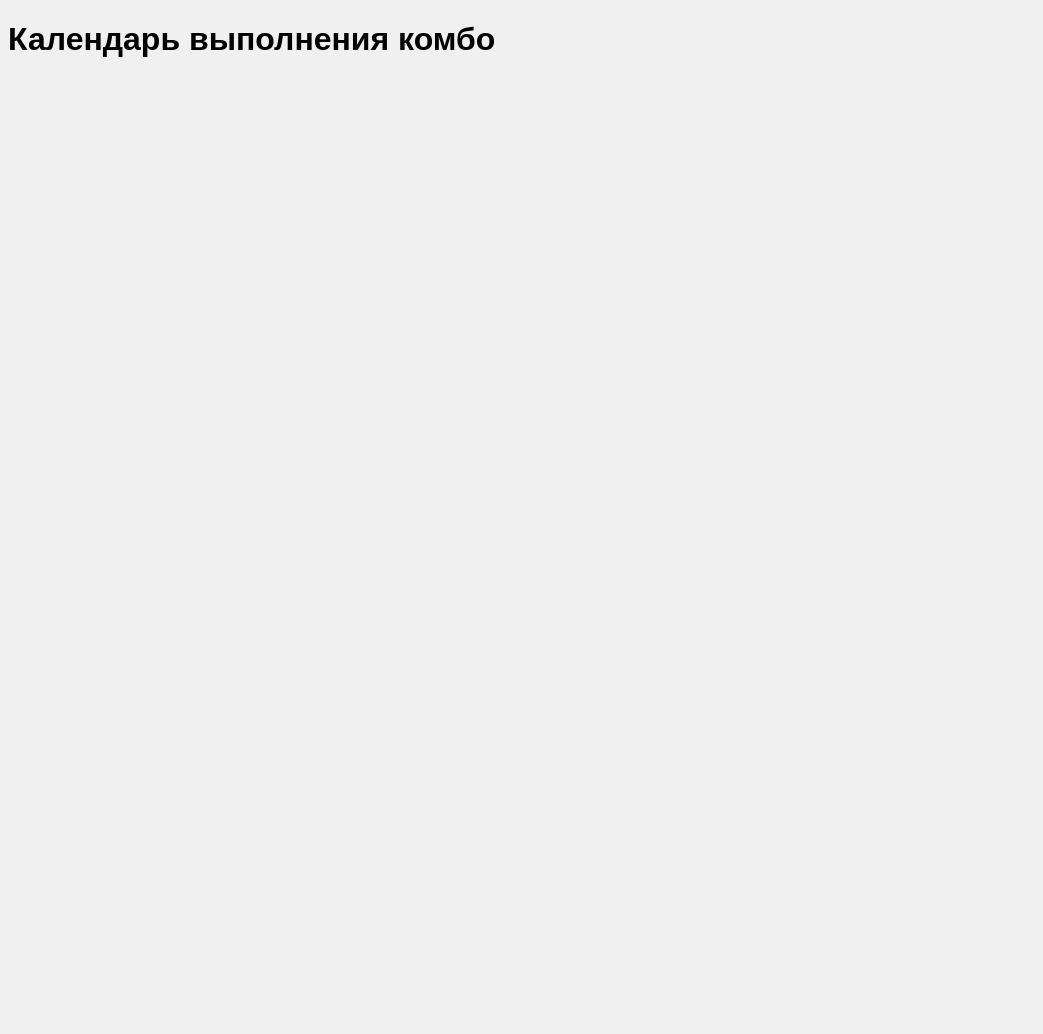
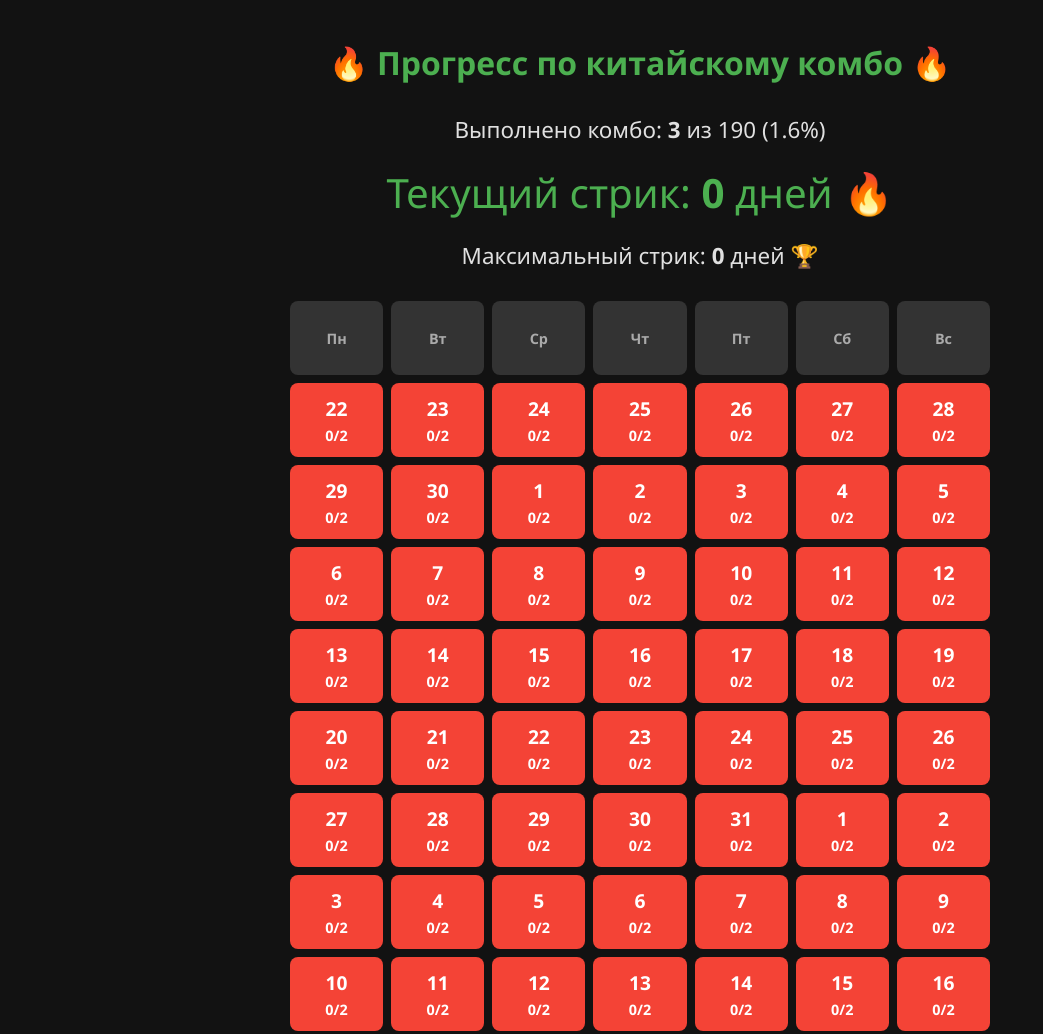
Before and after one commit to wwwgolybfs-dev/kacalka_bot, a plain HTML site: page index.html in a window 1280 px wide. Shown: the top 1034 px of the page, without its empty margins (0-1043 px from the left). Before the commit the page ends 800 px from the top, so only its background shows below. Drawn offline with Linux system fonts and the light colour scheme; no server answers.

Commit message:
Update index.html

```diff
--- a/index.html
+++ b/index.html
@@ -2,63 +2,131 @@
 <html lang="ru">
 <head>
     <meta charset="UTF-8">
-    <title>Фитнес-Трекер</title>
+    <meta name="viewport" content="width=device-width, initial-scale=1.0">
+    <title>Качалка Бот — Прогресс</title>
     <style>
-        body { font-family: Arial, sans-serif; background: #f0f0f0; }
-        .calendar { display: grid; grid-template-columns: repeat(7, 1fr); gap: 5px; max-width: 400px; margin: 20px auto; }
-        .day { text-align: center; padding: 10px; border: 1px solid #ccc; background: #fff; }
-        .completed { background: #4caf50; color: white; } /* Зеленый для выполненных */
-        .partial { background: #ffeb3b; } /* Желтый для частичных */
-        .missed { background: #f44336; color: white; } /* Красный для пропущенных */
-        #stats { text-align: center; font-size: 18px; }
+        body { font-family: 'Segoe UI', Arial, sans-serif; background: #121212; color: #e0e0e0; margin: 0; padding: 20px; text-align: center; }
+        h1 { color: #4caf50; }
+        .calendar { display: grid; grid-template-columns: repeat(7, 1fr); gap: 8px; max-width: 700px; margin: 30px auto; }
+        .day { padding: 12px; border-radius: 8px; font-weight: bold; min-height: 50px; display: flex; flex-direction: column; justify-content: center; }
+        .header { background: #333; color: #aaa; font-size: 0.9em; }
+        .completed { background: #4caf50; color: white; }
+        .partial { background: #ffeb3b; color: black; }
+        .missed { background: #f44336; color: white; }
+        .future { background: #333; color: #666; opacity: 0.5; }
+        .day-number { font-size: 1.2em; }
+        .combos { font-size: 0.9em; margin-top: 4px; }
+        #stats { font-size: 1.4em; margin: 30px; }
+        .streak { font-size: 1.8em; color: #4caf50; margin: 20px 0; }
+        #last-update { font-size: 0.8em; color: #888; margin-top: 40px; }
     </style>
 </head>
 <body>
-    <h1>Календарь выполнения комбо</h1>
-    <div id="calendar" class="calendar"></div>
-    <div id="stats"></div>
+    <h1>🔥 Прогресс по китайскому комбо 🔥</h1>
+    <div id="stats">Загрузка данных...</div>
+    <div class="calendar" id="calendar"></div>
+    <div id="last-update"></div>
 
     <script>
-        const repo = 'YOUR_USERNAME/fitness-bot';  // Замени на свой
-        const jsonUrl = `https://raw.githubusercontent.com/${repo}/main/data.json`;
+        const jsonUrl = 'https://raw.githubusercontent.com/wwwgolybfs-dev/kacalka_bot/main/data.json';
 
-        fetch(jsonUrl)
-            .then(response => response.json())
+        function loadData() {
+            // Обходим кэш — добавляем timestamp
+            fetch(jsonUrl + '?t=' + new Date().getTime())
+                .then(r => {
+                    if (!r.ok) throw new Error('Не удалось загрузить data.json');
+                    return r.json();
+                })
                 .then(data => {
-                const days = data.days;
-                const calendarDiv = document.getElementById('calendar');
-                const statsDiv = document.getElementById('stats');
+                    const days = data.days || {};
+                    const calendar = document.getElementById('calendar');
+                    const stats = document.getElementById('stats');
+                    const lastUpdate = document.getElementById('last-update');
+                    calendar.innerHTML = '';
 
-                // Генерация календаря (последние 30 дней для примера)
+                    // Заголовки дней недели (начиная с Пн)
+                    ['Пн', 'Вт', 'Ср', 'Чт', 'Пт', 'Сб', 'Вс'].forEach(dayName => {
+                        const header = document.createElement('div');
+                        header.className = 'day header';
+                        header.textContent = dayName;
+                        calendar.appendChild(header);
+                    });
+
                     const today = new Date();
+                    const startDate = new Date(today);
+                    startDate.setDate(today.getDate() - 90); // ~3 месяца назад
+
+                    // Находим первый понедельник до startDate
+                    const firstDay = new Date(startDate);
+                    const dayOfWeek = firstDay.getDay(); // 0 = Вс, 1 = Пн, ...
+                    const offset = dayOfWeek === 0 ? 6 : dayOfWeek - 1; // Смещение до Пн
+                    firstDay.setDate(firstDay.getDate() - offset);
+
                     let totalCombos = 0;
-                let totalDays = 0;
+                    let possibleCombos = 0;
+                    let currentStreak = 0;
+                    let maxStreak = 0;
+                    let tempStreak = 0;
 
-                for (let i = 29; i >= 0; i--) {  // 30 дней назад
-                    const date = new Date(today);
-                    date.setDate(today.getDate() - i);
-                    const isoDate = date.toISOString().split('T')[0];
+                    for (let d = new Date(firstDay); d <= today; d.setDate(d.getDate() + 1)) {
+                        const iso = d.toISOString().split('T')[0];
+                        const isToday = iso === today.toISOString().split('T')[0];
+                        const isFuture = d > today;
+
                         const dayDiv = document.createElement('div');
-                    dayDiv.classList.add('day');
-                    dayDiv.textContent = isoDate;
+                        dayDiv.className = 'day';
 
-                    if (days[isoDate]) {
-                        const combos = days[isoDate].combos;
+                        if (isFuture) {
+                            dayDiv.classList.add('future');
+                            dayDiv.innerHTML = `<div class="day-number">${d.getDate()}</div>`;
+                        } else {
+                            const combos = days[iso]?.combos || 0;
                             totalCombos += combos;
-                        totalDays++;
-                        if (combos === 2) dayDiv.classList.add('completed');
-                        else if (combos === 1) dayDiv.classList.add('partial');
-                        else dayDiv.classList.add('missed');
+                            possibleCombos += 2;
+
+                            dayDiv.innerHTML = `
+                                <div class="day-number">${d.getDate()}</div>
+                                <div class="combos">${combos}/2</div>
+                            `;
+
+                            if (combos === 2) {
+                                dayDiv.classList.add('completed');
+                                tempStreak++;
+                                maxStreak = Math.max(maxStreak, tempStreak);
+                                if (isToday) currentStreak = tempStreak;
+                            } else if (combos === 1) {
+                                dayDiv.classList.add('partial');
+                                tempStreak = 0;
                             } else {
                                 dayDiv.classList.add('missed');
+                                tempStreak = 0;
+                            }
                         }
 
-                    calendarDiv.appendChild(dayDiv);
+                        calendar.appendChild(dayDiv);
                     }
 
-                statsDiv.textContent = `Всего выполненных комбо: ${totalCombos} (из возможных ${totalDays * 2})`;
+                    const percent = possibleCombos > 0 ? (totalCombos / possibleCombos * 100).toFixed(1) : 0;
+
+                    stats.innerHTML = `
+                        <div>Выполнено комбо: <strong>${totalCombos}</strong> из ${possibleCombos} (${percent}%)</div>
+                        <div class="streak">Текущий стрик: <strong>${currentStreak}</strong> дней 🔥</div>
+                        <div>Максимальный стрик: <strong>${maxStreak}</strong> дней 🏆</div>
+                    `;
+
+                    lastUpdate.textContent = `Последнее обновление: ${new Date().toLocaleString('ru-RU')}`;
                 })
-            .catch(error => console.error('Ошибка загрузки данных:', error));
+                .catch(err => {
+                    document.getElementById('stats').textContent = 'Ошибка загрузки данных: ' + err.message;
+                    document.getElementById('last-update').textContent = 'Проверь интернет или репозиторий';
+                });
+        }
+
+        // Первая загрузка
+        loadData();
+
+        // Автообновление каждые 5 минут
+        setInterval(loadData, 5 * 60 * 1000);
     </script>
 </body>
 </html>
```
Lines whose indentation alone changed are shown as unchanged.
